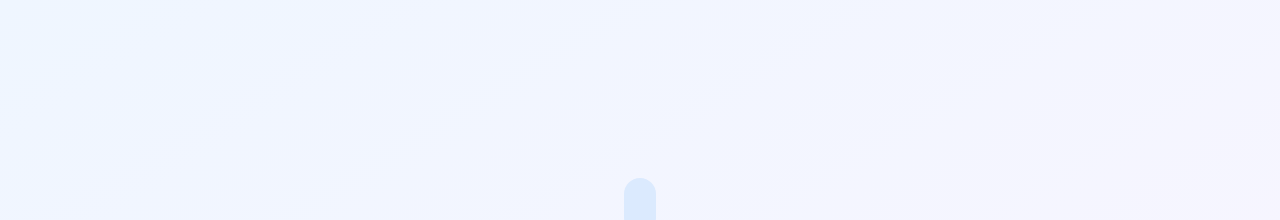
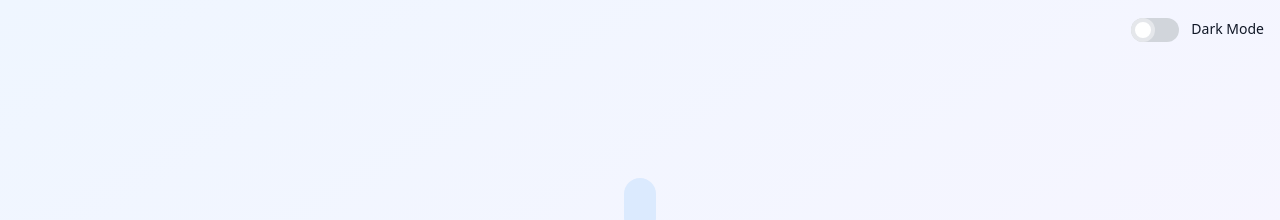
Before and after one commit to RyanPanzarini/Manueten-o, a plain HTML site: page index.html in a window 1280 px wide. Shown: the top 220 px of the page. Drawn offline with nearby package versions, Linux system fonts and the light colour scheme; a script that the page names is missing; some icons are missing.

Commit message:
Update index.html

```diff
--- a/index.html
+++ b/index.html
@@ -59,9 +59,25 @@
             display: block;
             animation: fadeIn 0.5s ease-in-out;
         }
+        /* Dark mode toggle */
+        .toggle-checkbox:checked {
+            right: 0;
+            border-color: #68D391;
+        }
+        .toggle-checkbox:checked + .toggle-label {
+            background-color: #68D391;
+        }
     </style>
 </head>
 <body class="bg-gray-50 text-gray-900 dark:bg-gray-900 dark:text-gray-100 transition-colors duration-300">
+    <!-- Dark mode toggle -->
+    <div class="fixed top-4 right-4 z-50">
+        <div class="relative inline-block w-12 mr-2 align-middle select-none">
+            <input type="checkbox" name="toggle" id="toggle" class="toggle-checkbox absolute block w-6 h-6 rounded-full bg-white border-4 appearance-none cursor-pointer"/>
+            <label for="toggle" class="toggle-label block overflow-hidden h-6 rounded-full bg-gray-300 cursor-pointer"></label>
+        </div>
+        <span class="text-sm font-medium">Dark Mode</span>
+    </div>
 
     <!-- Navigation -->
     <nav class="fixed bottom-4 left-0 right-0 z-40 flex justify-center">
```
